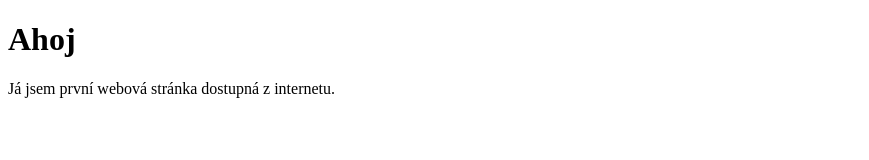
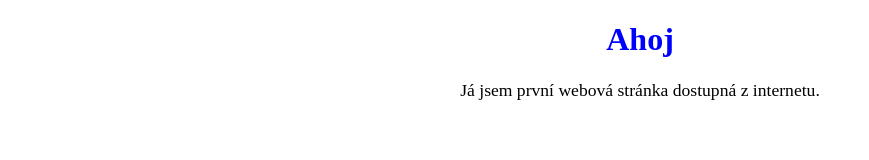
Before and after one commit to tomaskazatel/prvniweb, a plain HTML site: page index.html in a window 1280 px wide. Shown: the whole page, without its empty margins (0-869 px from the left). Drawn offline with Linux system fonts and the light colour scheme.

Commit message:
Design pro webovovou stranku

```diff
--- a/index.html
+++ b/index.html
@@ -3,6 +3,7 @@
 <head>
     <meta charset="UTF-8">
     <meta name="viewport" content="width=device-width, initial-scale=1.0">
+    <link rel="stylesheet" href="style.css">
     <title>První webová stránka</title>
 </head>
 <body>
--- /dev/null
+++ b/style.css
@@ -0,0 +1,11 @@
+body {
+    text-align: center;
+}
+
+h1 {
+    color: blue;
+}
+
+p {
+    font-size: 1.1rem;
+}
```
